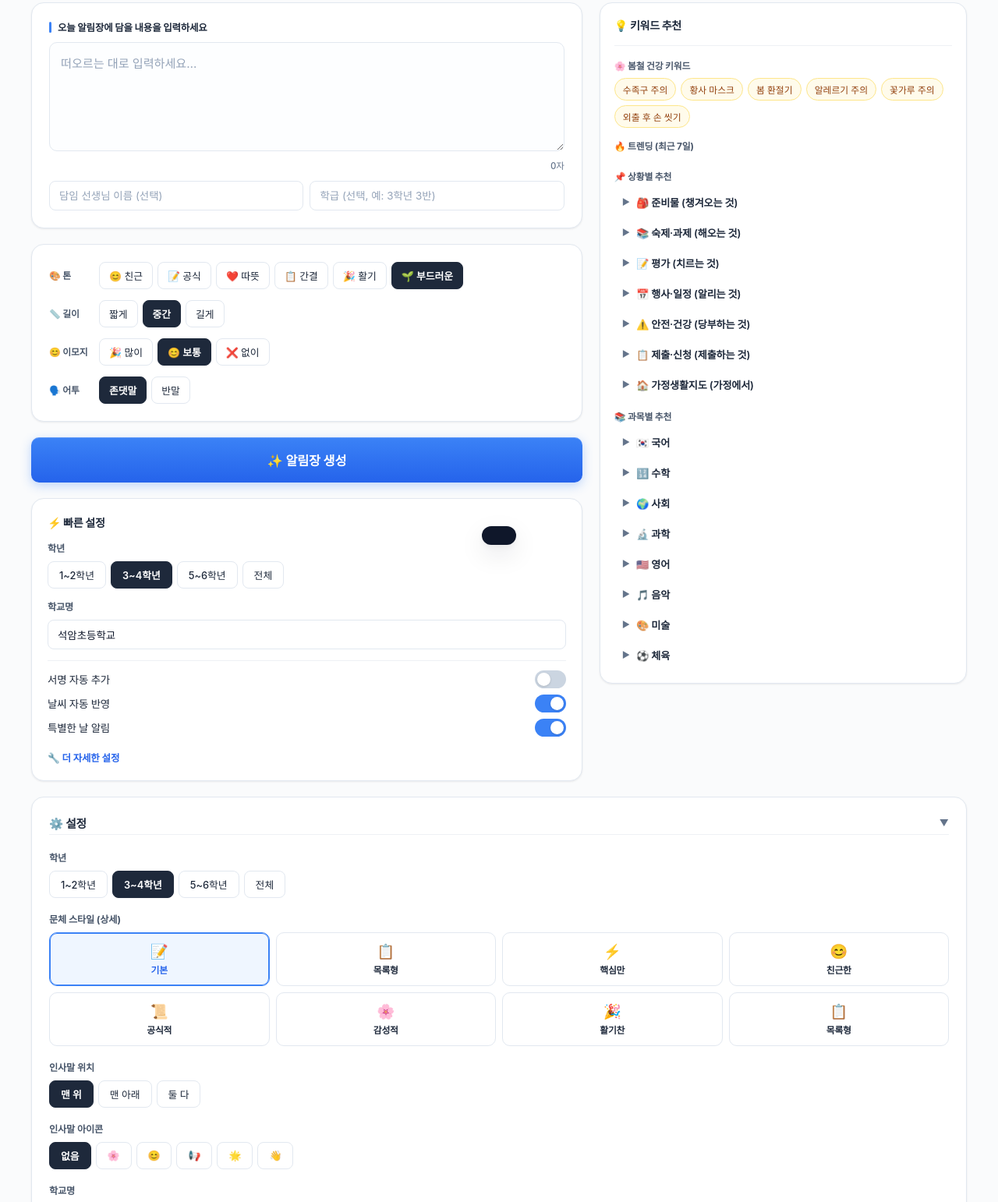
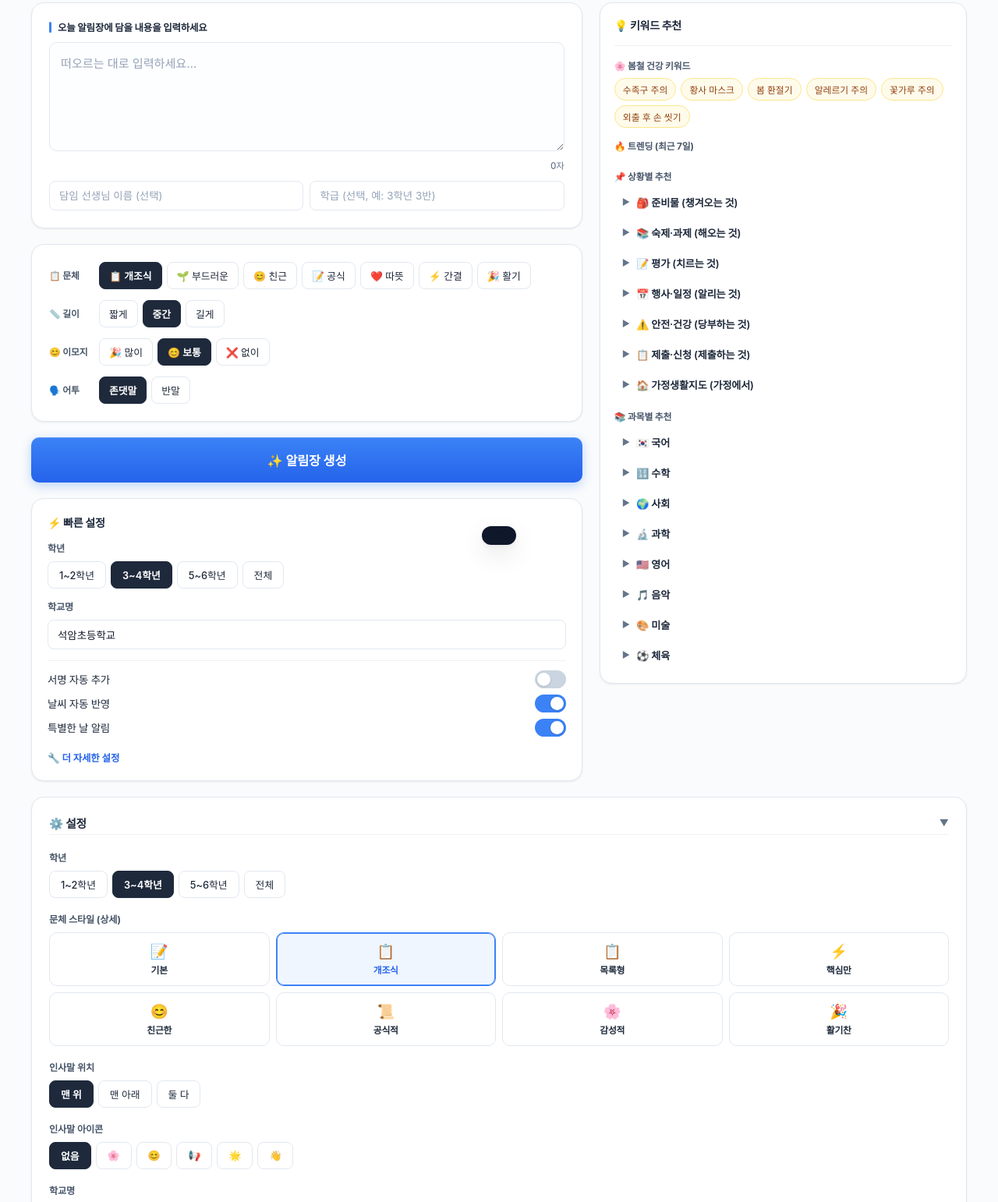
Before and after one commit to vygotsky007/seokam-alrimbot, a website: page public/index.html in a window 1280 px wide. Shown: the part 153-1695 px from the top of the page at 78% size. Drawn offline with nearby package versions, Linux system fonts and the light colour scheme; no server answers; a web font is replaced by a local one.

Commit message:
feat: 개조식 문체 옵션 추가 및 기본값으로 설정
Co-Authored-By: Claude Opus 4.7 (1M context) <noreply@anthropic.com>

```diff
--- a/public/index.html
+++ b/public/index.html
@@ -1416,14 +1416,15 @@ button:focus-visible, input:focus-visible, textarea:focus-visible {
 
   <div class="card qo-card">
     <div class="qo-row">
-      <span class="qo-label">🎨 톤</span>
+      <span class="qo-label">📋 문체</span>
       <div class="qo-group" id="toneGroup">
+        <button data-v="개조식" title="명사형 어미, 간결한 표현 (예: 우산 지참 필수)">📋 개조식</button>
+        <button data-v="기본">🌱 부드러운</button>
         <button data-v="친근한">😊 친근</button>
         <button data-v="공식적">📝 공식</button>
         <button data-v="감성적">❤️ 따뜻</button>
-        <button data-v="핵심만">📋 간결</button>
+        <button data-v="핵심만">⚡ 간결</button>
         <button data-v="활기찬">🎉 활기</button>
-        <button data-v="기본">🌱 부드러운</button>
       </div>
     </div>
     <div class="qo-row">
@@ -1606,13 +1607,13 @@ button:focus-visible, input:focus-visible, textarea:focus-visible {
         <label>문체 스타일 (상세)</label>
         <div class="template-grid" id="templateGrid">
           <div class="template-card" data-v="기본"><div class="tc-icon">📝</div><div class="tc-label">기본</div></div>
+          <div class="template-card" data-v="개조식" title="명사형 어미, 간결한 표현 (예: 우산 지참 필수)"><div class="tc-icon">📋</div><div class="tc-label">개조식</div></div>
           <div class="template-card" data-v="목록형"><div class="tc-icon">📋</div><div class="tc-label">목록형</div></div>
           <div class="template-card" data-v="핵심만"><div class="tc-icon">⚡</div><div class="tc-label">핵심만</div></div>
           <div class="template-card" data-v="친근한"><div class="tc-icon">😊</div><div class="tc-label">친근한</div></div>
           <div class="template-card" data-v="공식적"><div class="tc-icon">📜</div><div class="tc-label">공식적</div></div>
           <div class="template-card" data-v="감성적"><div class="tc-icon">🌸</div><div class="tc-label">감성적</div></div>
           <div class="template-card" data-v="활기찬"><div class="tc-icon">🎉</div><div class="tc-label">활기찬</div></div>
-          <div class="template-card" data-v="목록형"><div class="tc-icon">📋</div><div class="tc-label">목록형</div></div>
         </div>
       </div>
 
@@ -1739,7 +1740,7 @@ const lsJ = k => { try { return JSON.parse(ls(k) || 'null'); } catch { return nu
 const lsSJ = (k, v) => lsS(k, JSON.stringify(v));
 
 let selectedGrade    = ls('alrimbot_grade')      || '초등학교 3~4학년';
-let selectedStyle    = ls('alrimbot_style')      || '기본';
+let selectedStyle    = ls('alrimbot_style')      || '개조식';
 let greetingLength   = ls('alrimbot_length')     || '중간';
 let greetingPosition = ls('alrimbot_position')   || '맨 위';
 let greetingIcon     = ls('alrimbot_icon')       || '없음';
@@ -2371,7 +2372,7 @@ async function callResize(direction) {
   }
 }
 
-const STYLE_CYCLE = ['기본','목록형','핵심만','친근한','공식적','감성적','활기찬'];
+const STYLE_CYCLE = ['개조식','기본','목록형','핵심만','친근한','공식적','감성적','활기찬'];
 function cycleTone() {
   const idx = STYLE_CYCLE.indexOf(selectedStyle);
   selectedStyle = STYLE_CYCLE[(idx + 1) % STYLE_CYCLE.length];
```
Also changed, not shown: server.js (+16 -0 lines).
